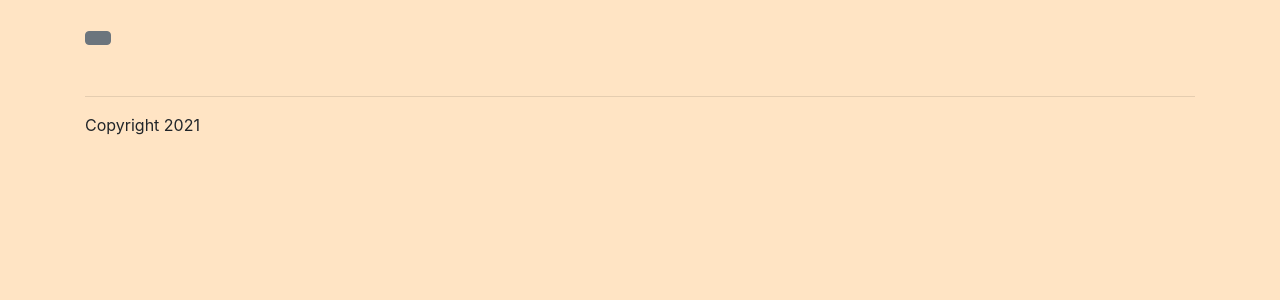
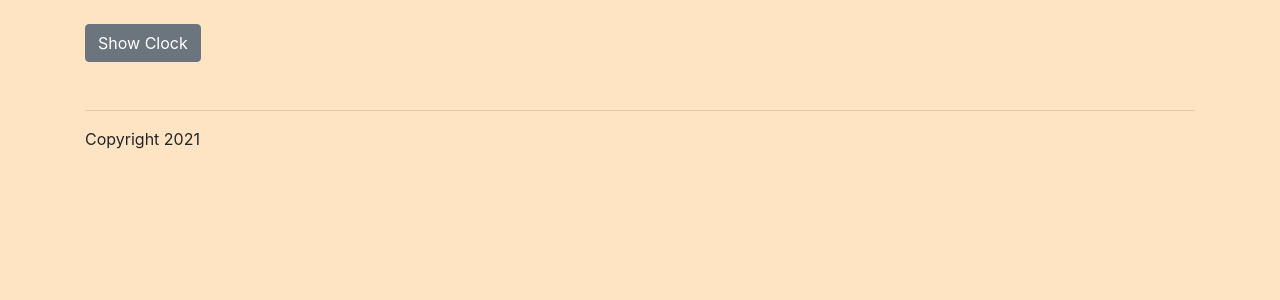
Before and after one commit to EricCoteReact/react-esri, a React (Create React App) app: page / in a window 1280 px wide. Shown: the top 300 px of the page. Built offline with nearby package versions, Linux system fonts and the light colour scheme.

Commit message:
show hide clock

```diff
--- a/src/App.jsx
+++ b/src/App.jsx
@@ -19,7 +19,7 @@ export function App() {
     <Container className='my-4'>
       {/* <Hello />
       <Counter init={5} /> */}
-      <Button onClick={toggleClock} ></Button>
+      <Button onClick={toggleClock} >{isClockVisible ? "Hide" : "Show"} Clock</Button>
       {isClockVisible && <Clock />}
       <Footer />
     </Container>
```
Also changed, not shown: 1 other file (tests, documents, lock files or other folders).
